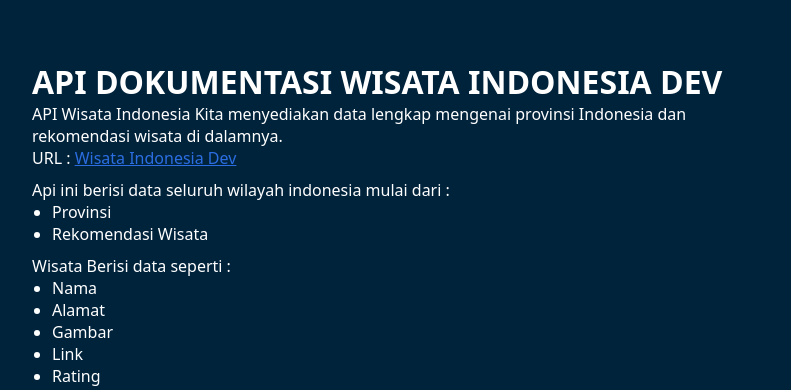
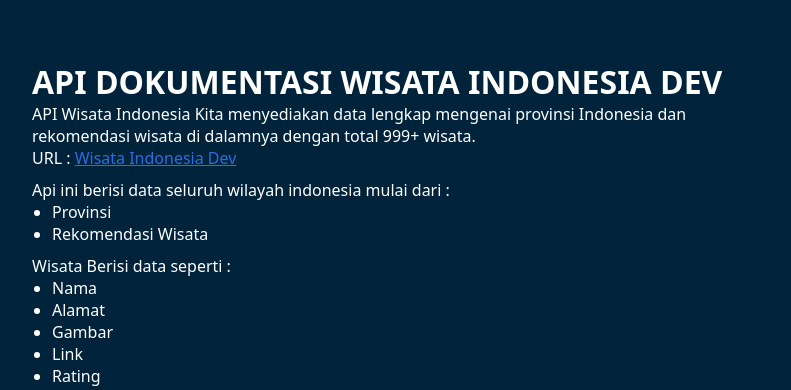
Before and after one commit to DevanoAlif22/public_api_wisata, a website: page public/index.html in a window 1280 px wide. Shown: the top 390 px of the page, without its empty margins (258-1049 px from the left). Drawn offline with Linux system fonts and the light colour scheme.

Commit message:
update text

```diff
--- a/public/index.html
+++ b/public/index.html
@@ -19,7 +19,7 @@
         <h1>API DOKUMENTASI WISATA INDONESIA DEV</h1>
         <p>
           API Wisata Indonesia Kita menyediakan data lengkap mengenai provinsi
-          Indonesia dan rekomendasi wisata di dalamnya.
+          Indonesia dan rekomendasi wisata di dalamnya dengan total 999+ wisata.
         </p>
         <p>
           URL :
```
